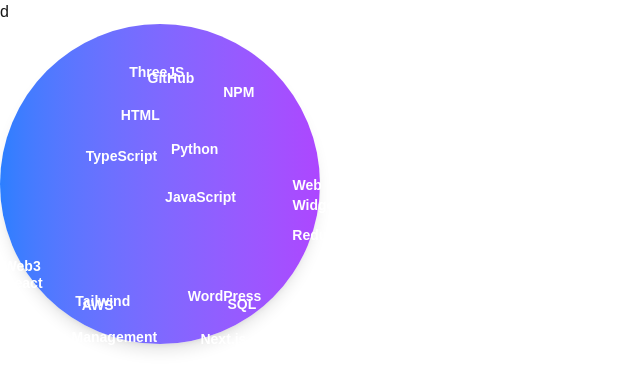
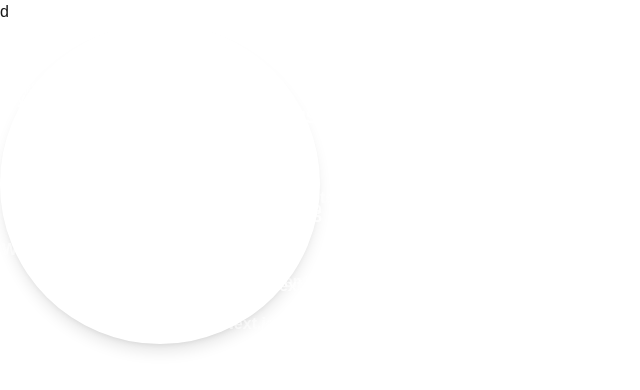
Before and after one commit to Hoochymoochy/KhaydenRoberts, a Next.js app: page / in a window 1280 px wide. Shown: the top 390 px of the page, without its empty margins (0-640 px from the left). Built offline with nearby package versions, Linux system fonts and the light colour scheme.

Commit message:
add change

```diff
--- a/src/componets/WordPlanet.tsx
+++ b/src/componets/WordPlanet.tsx
@@ -3,6 +3,8 @@
 import React, { useEffect, useRef, useState } from "react";
 import { motion } from "framer-motion";
 import gsap from "gsap";
+import { p } from "framer-motion/client";
+import { get } from "http";
 
 const words = [
   "Web Widgets",
@@ -26,37 +28,119 @@
   "Node.js",
   "SQL",
   "Python",
+  "Web Widgets",
+  "AWS",
+  "Web Widgets",
+  "AWS",
+  "React",
+  "CSS",
+  "Redux",
+  "ThreeJS",
+  "Context",
+  "GitHub",
+  "WordPress",
+  "State Management",
+  "TypeScript",
+  "HTML",
+  "JavaScript",
+  "NPM",
+  "Vue",
+  "Tailwind",
+  "Next.js",
+  "Web3",
+  "Node.js",
+  "SQL",
+  "Python",
+  "Web Widgets",
+  "AWS",
+
 ];
 
 const WordPlanet: React.FC = () => {
   const cardRef = useRef<HTMLDivElement | null>(null);
-  const [size, setSize] = useState({ width: 0, height: 0 });
   const [positions, setPositions] = useState<[number, number][]>([]);
+
+  const getRandomSize = () => {
+    const sizes = [
+      "text-xs",
+      "text-sm",
+      "text-base",
+      "text-lg",
+      "text-xl",
+      "text-2xl",
+      "text-3xl",
+    ];
+    return sizes[Math.floor(Math.random() * sizes.length)];
+  };
+  const getRandomOpacity = () => {
+    const sizes = ["1", "0.8", "0.6",];
+    return sizes[Math.floor(Math.random() * sizes.length)];
+  };
+  const getRandomIndex = () => {
+    const sizes = ["z-index-1", "z-index-2", "z-index-3"];
+    return sizes[Math.floor(Math.random() * sizes.length)];
+  };
 
   useEffect(() => {
     if (cardRef.current) {
       const { width, height } = cardRef.current.getBoundingClientRect();
-      setSize({ width, height });
 
-      const generatePosition = (): [number, number] => {
-        const x = Math.random() * width;
-        const y = Math.random() * height;
+      const space = (attempts = 0): [number, number] => {
+        const [checkX, checkY] = getRandomPointInEllipse(
+          170,
+          170,
+          width,
+          height
+        );
+        const minDistance = 50;
+        const maxAttempts = 100; // Limit how many times we retry
 
         for (let i = 0; i < positions.length; i++) {
-          const [checkX, checkY] = positions[i];
-          const distance = Math.sqrt((x - checkX) ** 2 + (y - checkY) ** 2);
-
-          if (distance < 200) {
-            return generatePosition();
+          if (
+            positions[i][0] < checkX * 0.1 &&
+            positions[i][1] > checkY * 0.1 &&
+            Math.abs(positions[i][0] - checkX) > minDistance &&
+            Math.abs(positions[i][1] - checkY) > minDistance
+          ) {
+            console.log(positions[i][0], positions[i][1]);
+            return [checkX, checkY]; // Valid position found
           }
         }
-        return [x, y];
+
+        if (attempts >= maxAttempts) {
+          console.warn("Max attempts reached, returning current position.");
+          return [checkX, checkY]; // Return the current position if max attempts are reached
+        }
+
+        return space(attempts + 1); // Retry with incremented attempt count
       };
 
-      const newPositions = words.map(() => generatePosition());
+      const newPositions = words.map(() => space());
       setPositions(newPositions);
     }
   }, [cardRef]);
+
+  const getRandomPointInEllipse = (
+    cx: number,
+    cy: number,
+    width: number,
+    height: number
+  ): [number, number] => {
+    const a = width / 2; // Semi-major axis (half of the width)
+    const b = height / 2; // Semi-minor axis (half of the height)
+
+    // Generate a random angle between 0 and 2π (full circle)
+    const theta = Math.random() * 2 * Math.PI;
+
+    // Generate a random radius factor (square root ensures even distribution)
+    const r = Math.sqrt(Math.random());
+
+    // Calculate the (x, y) point based on the ellipse formula
+    const x = cx + r * a * Math.cos(theta);
+    const y = cy + r * b * Math.sin(theta);
+
+    return [x, y];
+  };
 
   const handleMouseEnter = () => {
     gsap.to(cardRef.current, {
@@ -84,14 +168,16 @@
         ref={cardRef}
         onMouseEnter={handleMouseEnter}
         onMouseLeave={handleMouseLeave}
-        className="relative w-80 h-80 bg-gradient-to-r from-blue-500 to-purple-500 rounded-full shadow-lg cursor-pointer "
+        className="relative w-80 h-80 rounded-full shadow-lg cursor-pointer"
       >
         {positions.map(([x, y], index) => (
           <motion.div
             key={index}
-            className="absolute text-white font-bold text-sm"
+            className={`absolute text-white font-bold ${
+              (getRandomSize(), getRandomIndex())
+            }`}
             initial={{ opacity: 0 }}
-            animate={{ opacity: 1 }}
+            animate={{ opacity: getRandomOpacity() }}
             transition={{ delay: index * 0.05 }}
             style={{
               top: y,
```
